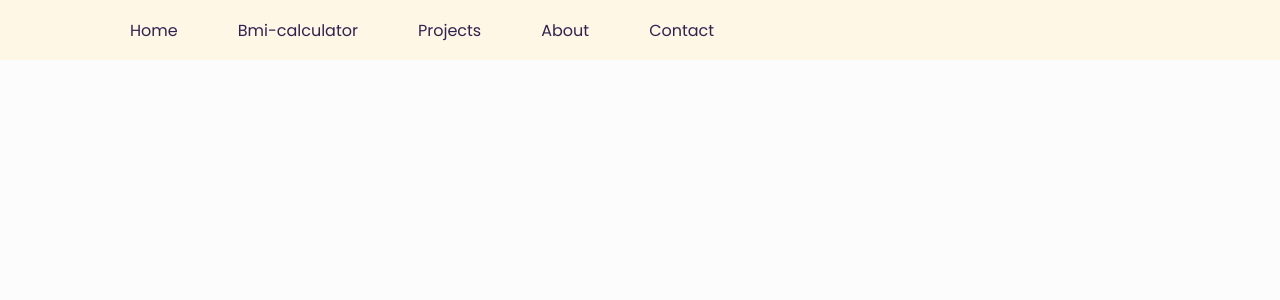
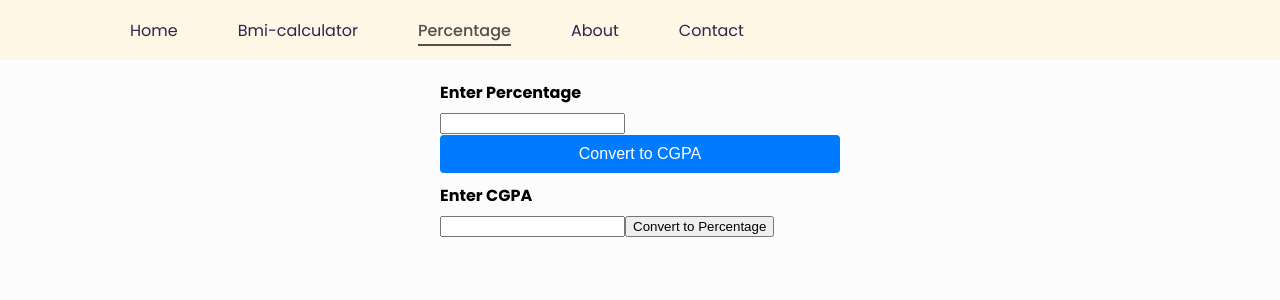
Before and after one commit to G8ur/calculator, a React (Create React App) app: page /percentage-cgpa-calculator in a window 1280 px wide. Shown: the top 300 px of the page. Built offline with nearby package versions, Linux system fonts and the light colour scheme.

Commit message:
percentage calculator

```diff
--- a/src/App.js
+++ b/src/App.js
@@ -5,10 +5,15 @@ import React, { useState } from "react";
 import { Routes, Route, Link } from "react-router-dom";
 import Navbar from "./components/Navbar";
 
+
+
+
 function App() {
   return (
     <>
+
     <Navbar/>
+
 
     </>
   );
--- a/src/components/Navbar.js
+++ b/src/components/Navbar.js
@@ -2,6 +2,7 @@ import { BrowserRouter, NavLink, Route,  Routes} from 'react-router-dom';
 import  React from 'react';
 import '../css/nav.css';
 import BmiCalculator from './bmiCalculator';
+import PercentageCGPACalculator from './percCalcluator';
 
 const Navbar = () => {
   const [showNavbar, setShowNavbar] = React.useState(false);
@@ -25,7 +26,7 @@ const Navbar = () => {
               <NavLink to="/bmi-calculator">Bmi-calculator</NavLink>
             </li>
             <li>
-              <NavLink to="/projects">Projects</NavLink>
+              <NavLink to="/percentage-cgpa-calculator">Percentage</NavLink>
             </li>
             <li>
               <NavLink to="/about">About</NavLink>
@@ -39,9 +40,9 @@ const Navbar = () => {
       <Routes>
       {/* <Route exact path="/" element={Home} /> */}
        <Route path="/bmi-calculator" element={<BmiCalculator/>} />
-       {/* <Route path="/projects" component={Projects} />
-       <Route path="/about" component={About} />
-       <Route path="/contact" component={Contact} /> */}
+        <Route path="/percentage-cgpa-calculator" element={<PercentageCGPACalculator/>} />
+        {/* <Route path="/about" component={About} /> */}
+       {/* <Route path="/contact" component={Contact} /> */}
      </Routes>
     </nav>
 
--- /dev/null
+++ b/src/components/percCalcluator.js
@@ -0,0 +1,47 @@
+import React, { useState } from 'react';
+import '../App.css'
+
+const PercentageCGPACalculator = () => {
+  const [percentage, setPercentage] = useState('');
+  const [cgpa, setCGPA] = useState('');
+  const [result, setResult] = useState('');
+
+  const calculateCGPA = () => {
+    const calculatedCGPA = parseFloat(percentage) / 9.5;
+    setResult(`CGPA: ${calculatedCGPA.toFixed(2)}`);
+  };
+
+  const calculatePercentage = () => {
+    const calculatedPercentage = parseFloat(cgpa) * 9.5;
+    setResult(`Percentage: ${calculatedPercentage.toFixed(2)}%`);
+  };
+
+  return (
+  <div className='container'>
+      <div className="input-container">
+      <label htmlFor="height">Enter Percentage</label>
+        <input
+          type="text"
+          value={percentage}
+          onChange={(e) => setPercentage(e.target.value)}
+        />
+
+      <button className="calculate-btn" onClick={calculateCGPA}>Convert to CGPA</button>
+      </div>
+      <div className='input-container'>
+      <label htmlFor="height">Enter CGPA</label>
+        <input
+          type="text"
+          value={cgpa}
+          onChange={(e) => setCGPA(e.target.value)}
+        />
+
+      <button onClick={calculatePercentage}>Convert to Percentage</button>
+
+      <p>{result}</p>
+    </div>
+  </div>
+  );
+};
+
+export default PercentageCGPACalculator;
```
